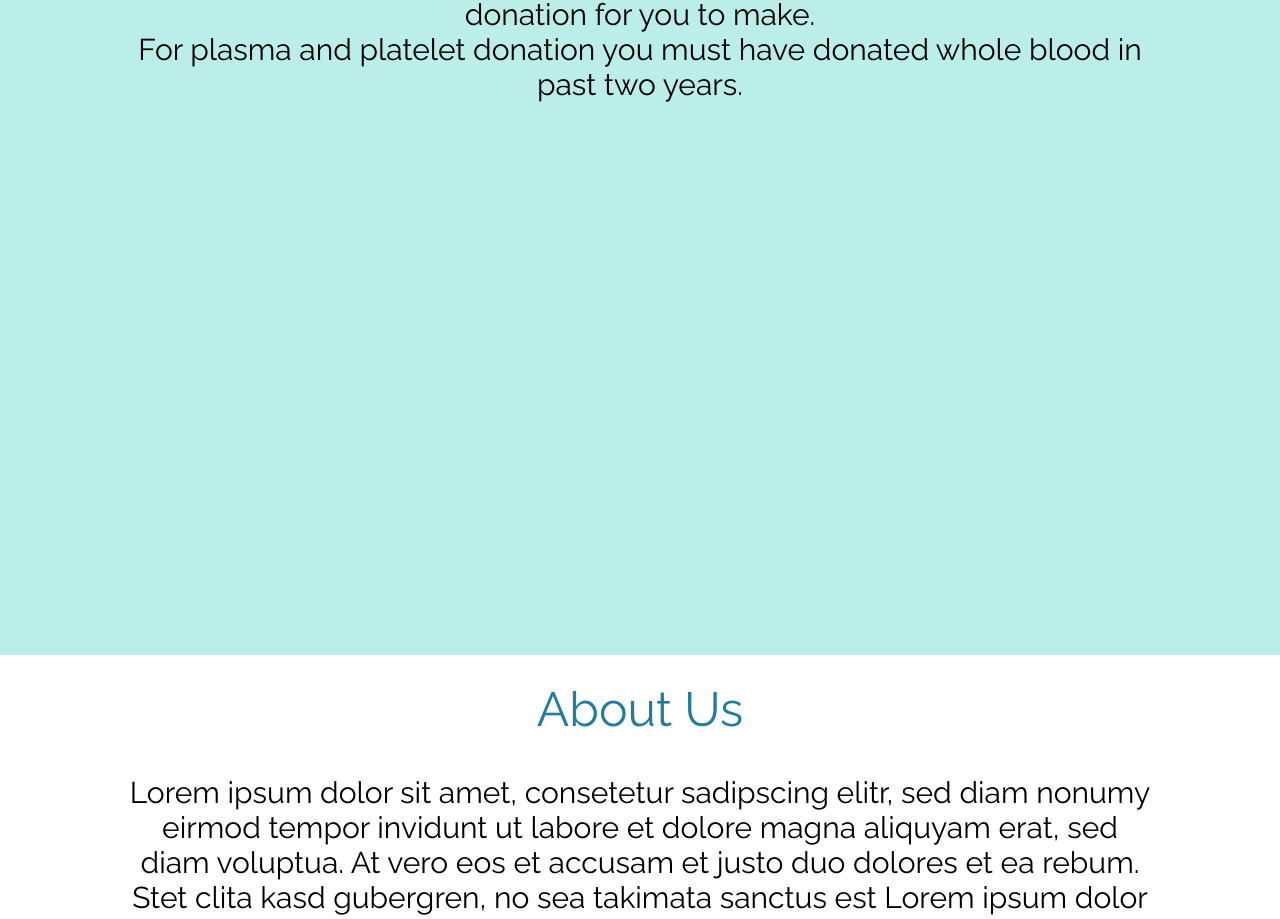
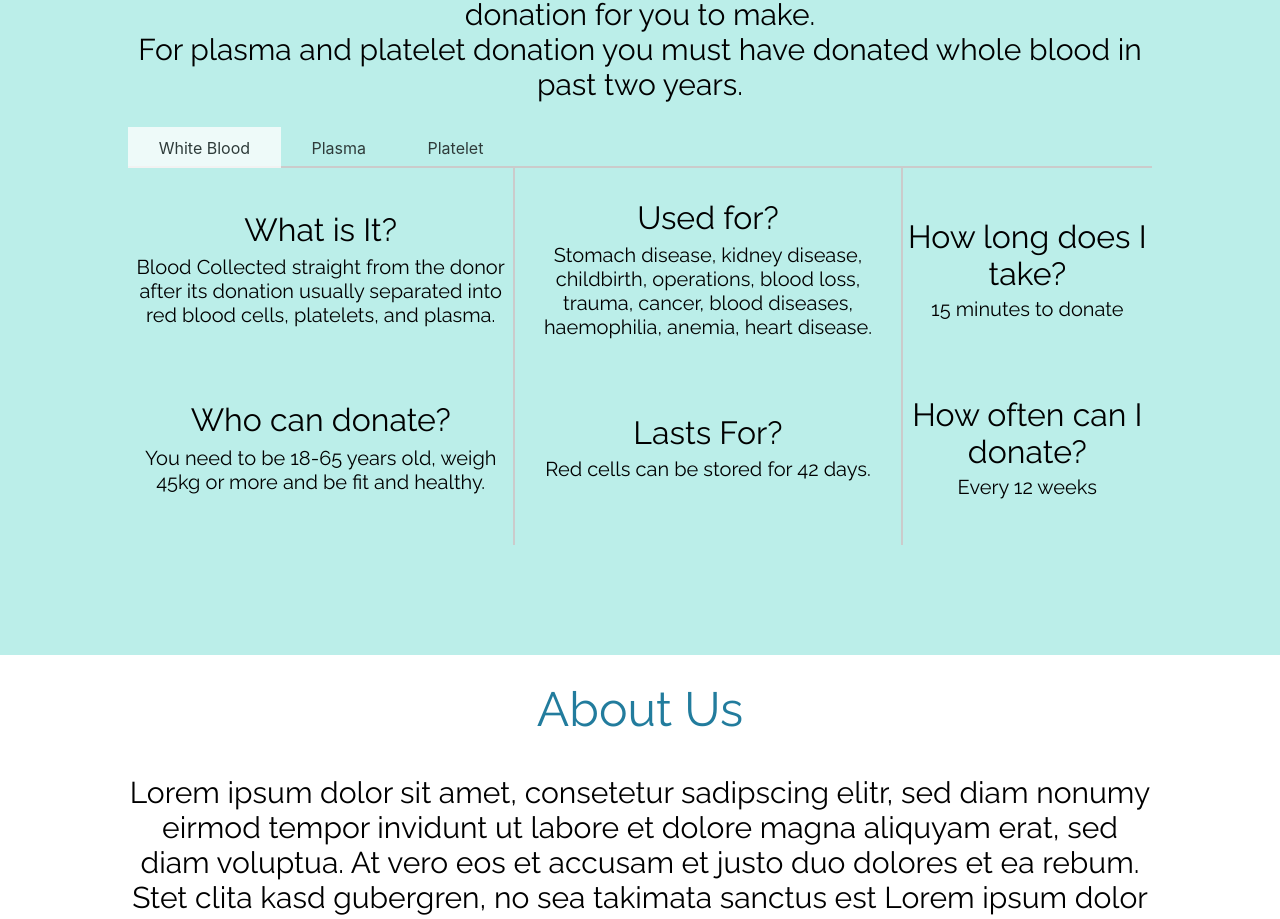
Before and after one commit to neelesh17/blood-bank-management, a React (Create React App) app: page / in a window 1280 px wide. Shown: the part 1654-2573 px from the top of the page. Built offline with nearby package versions, Linux system fonts and the light colour scheme; a web font is replaced by a local one.

Commit message:
completed landing page

```diff
--- a/src/components/landingPage/index.jsx
+++ b/src/components/landingPage/index.jsx
@@ -1,8 +1,15 @@
-import React from 'react';
+import React, {useState} from 'react';
 import './landingPage.css'
-import { donationCompatibility } from '../../constants';
+import { donationCompatibility, FAQanswers } from '../../constants';
 
 const LandingPage = () => {
+    const [selected, setSelected] = useState("white-blood");
+    const handleSelect= async(e) => {
+        e.preventDefault();
+        document.getElementsByClassName("selectedType")[0].classList.remove("selectedType");
+        e.target.classList.add("selectedType");
+        await setSelected(e.target.getAttribute("id"));
+    }
     return (
         <div className="landingPageContainer">
             <div className="mainPage">
@@ -42,6 +49,48 @@ const LandingPage = () => {
                     Each type of component has several medical uses and can be used for different medical treatments. your blood donation determines the best donation for you to make. <br/>
                     For plasma and platelet donation you must have donated whole blood in past two years.
                 </div>
+                <div className="questions">
+                    <div className="options">
+                        <div id="white-blood" className="selectedType" onClick={handleSelect}>White Blood</div>
+                        <div id="plasma" onClick={handleSelect}> Plasma</div>
+                        <div id="platelet" onClick={handleSelect}>Platelet</div>
+                    </div>
+                    <hr />
+                    <div className="questionList">
+                        <div>
+                            <div className="set">
+                                <div className="question">What is It?</div>
+                                <div className="answer">{FAQanswers[selected][0]}</div>
+                            </div>
+                            <div className="set">
+                                <div className="question">Who can donate?</div>
+                                <div className="answer">{FAQanswers[selected][1]}</div>
+                            </div>
+                        </div>
+                        <hr />
+                        <div>
+                            <div className="set">
+                                <div className="question">Used for?</div>
+                                <div className="answer">{FAQanswers[selected][2]}</div>
+                            </div>
+                            <div className="set">
+                                <div className="question">Lasts For?</div>
+                                <div className="answer">{FAQanswers[selected][3]}</div>
+                            </div>
+                        </div>
+                        <hr />
+                        <div>
+                            <div className="set">
+                                <div className="question">How long does I take?</div>
+                                <div className="answer">{FAQanswers[selected][4]}</div>
+                            </div>
+                            <div className="set">
+                                <div className="question">How often can I donate?</div>
+                                <div className="answer">{FAQanswers[selected][5]}</div>
+                            </div>
+                        </div>
+                    </div>
+                </div>
             </div>
             <div className="aboutUsContainer" id="about">
                 <div className="aboutUsHeader">About Us</div>
--- a/src/components/landingPage/landingPage.css
+++ b/src/components/landingPage/landingPage.css
@@ -92,6 +92,71 @@
     opacity: 1;
     padding: 2% 10%;
 }
+.FAQConatiner .questions{
+    margin: 0 10%;
+}
+.FAQConatiner .questions .options{
+    display: flex;
+}
+.FAQConatiner .questions .options div{
+    padding: 1% 3%;
+    opacity: 0.75;
+    display: flex;
+    align-items: center;
+    justify-content: center;
+    cursor: pointer;
+
+}
+.FAQConatiner .questions .options .selectedType{
+    background: #FFFFFF 0% 0% no-repeat padding-box;
+    z-index: 2;
+}
+
+.FAQConatiner .questions hr{
+   border: 1px solid #CBCBCB;
+   margin: 0;
+   position: relative;
+   top:-1.6px;
+}
+.FAQConatiner .questions .questionList{
+    display: flex;
+}
+.FAQConatiner .questions .questionList div{
+    max-width: 552px;
+    display: flex;
+    flex-direction: column;
+    margin: 1% auto;
+}
+
+.FAQConatiner .questions .questionList div .set{
+    display: flex;
+    flex-direction: column;
+    justify-content: center;
+    height: 50%;
+    padding: 0 2%;
+
+}
+
+.FAQConatiner .questions .questionList div .set .question{
+    text-align: center;
+    font-family: Raleway;
+    font-size: 32px;
+    color: #000000;
+    opacity: 1;
+}
+.FAQConatiner .questions .questionList div .set .answer{
+    text-align: center;
+    font-family: Raleway;
+    font-size: 20px;
+    color: #000000;
+    opacity: 1;
+
+}
+
+.FAQConatiner .questions .questionList hr{
+    width: 0px;
+    height: 375px;
+}
 
 .aboutUsContainer{
     height: 390px;
--- a/src/constants.js
+++ b/src/constants.js
@@ -1,43 +1,6 @@
-export const donationCompatibility = [
-    {
-        type: "A+",
-        to: "A+, AB+",
-        from :"A+, A-, O+, O-"
-    },
-    {
-        type: "O+",
-        to: "O+, A+, B+, AB+",
-        from :"O+, O-"
-    },
-    {
-        type: "B+",
-        to: "B+, AB+",
-        from :"B+, B-, O+,O-"
-    },
-    {
-        type: "AB+",
-        to: "AB+",
-        from :"Everyone"
-    },
-    {
-        type: "A-",
-        to: "A+, A-, AB+, AB-",
-        from :"A-, O-"
-    },
-    {
-        type: "O-",
-        to: "Everyone",
-        from :"O-"
-    },
-    {
-        type: "B-",
-        to: "B+, B-, AB+,AB-",
-        from :"B-, O-"
-    },
-    {
-        type: "AB-",
-        to: "AB-, AB+",
-        from :"AB-, A-, B-, O-"
-    },
-
-]
+export const donationCompatibility = [{type: "A+",to: "A+, AB+",from :"A+, A-, O+, O-"},{type: "O+",to: "O+, A+, B+, AB+",from :"O+, O-"},{type: "B+",to: "B+, AB+",from :"B+, B-, O+,O-"},{type: "AB+",to: "AB+",from :"Everyone"},{type: "A-",to: "A+, A-, AB+, AB-",from :"A-, O-"},{type: "O-",to: "Everyone",from :"O-"},{type: "B-",to: "B+, B-, AB+,AB-",from :"B-, O-"},{type: "AB-",to: "AB-, AB+",from :"AB-, A-, B-, O-"},];
+export const FAQanswers = {
+    "white-blood": ["Blood Collected straight from the donor after its donation usually separated into red blood cells, platelets, and plasma.", "You need to be 18-65 years old, weigh 45kg or more and be fit and healthy.", "Stomach disease, kidney disease, childbirth, operations, blood loss, trauma, cancer, blood diseases, haemophilia, anemia, heart disease.", "Red cells can be stored for 42 days." , "15 minutes to donate", "Every 12 weeks"],
+    plasma: ["The straw-coloured liquid in which red blood cells, white blood cells, and platelets float in.Contains special nutrients which can be used to create 18 different type of medical products to treat many different medical conditions.", "You need to be 18-70 (men) or 20-70 (women) years old, weigh 50kg or more and must have given successful whole blood donation in last two years.", "Immune system conditions, pregnancy (including anti-D injections), bleeding, shock, burns, muscle and nerve conditions, haemophilia, immunisations.", "Plasma can last up to one year when frozen.", "15 minutes to donate.", "Every 2-3 weeks." ],
+    platelet:["The tiny 'plates' in blood that wedge together to help to clot and reduce bleeding. Always in high demand, Vital for people with low platelet count, like malaria and cancer patients.", "You need to be 18-70 years old (men), weigh 50kg or more and have given a successful plasma donation in the past 12 months", "Cancer, blood diseases, haemophilia, anaemia, heart disease, stomach disease, kidney disease, childbirth, operations, blood loss, trauma, burns.", "Just five days..", "45 minutes to donate.", "Every 2 weeks"],
+}
```
